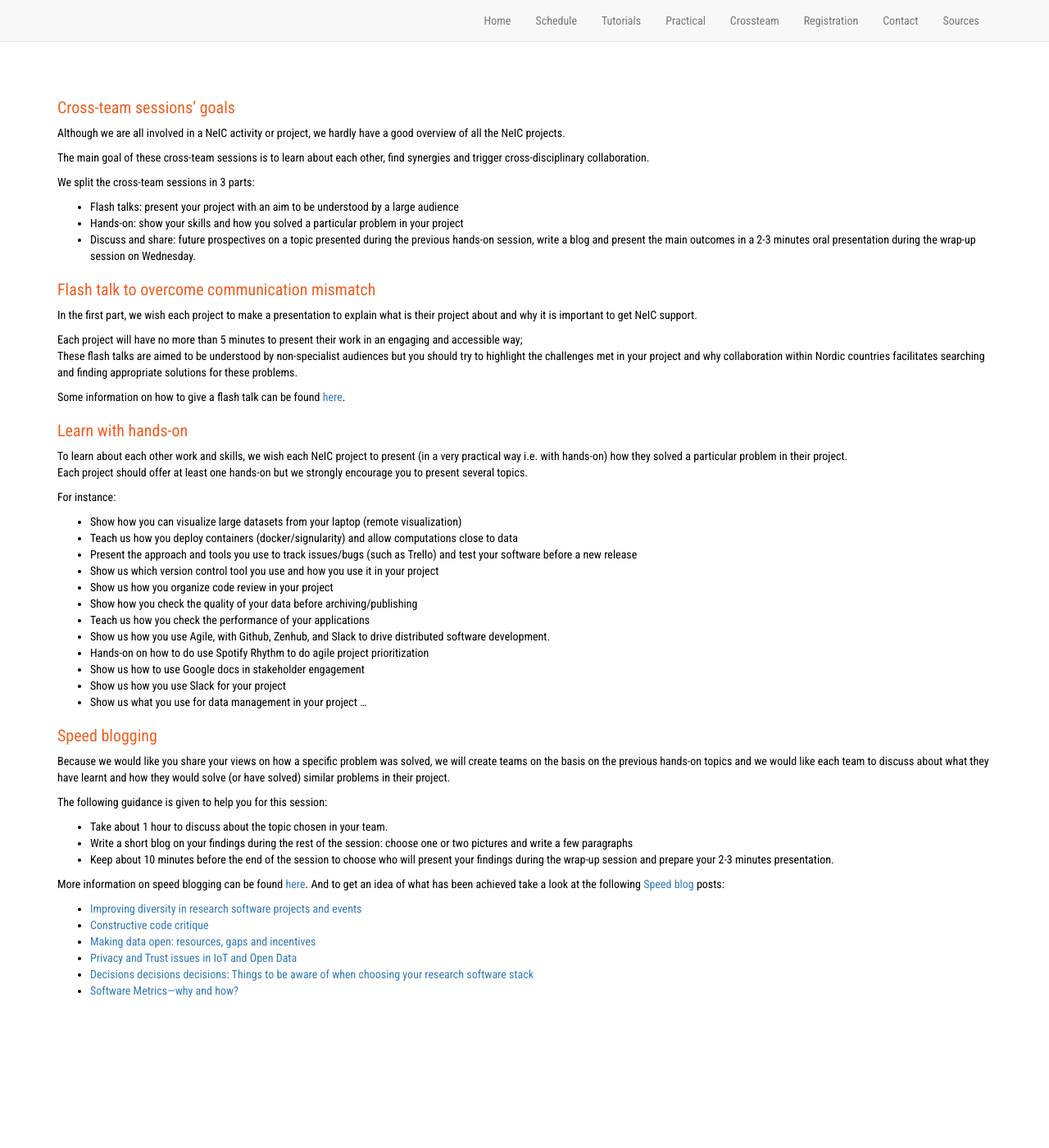
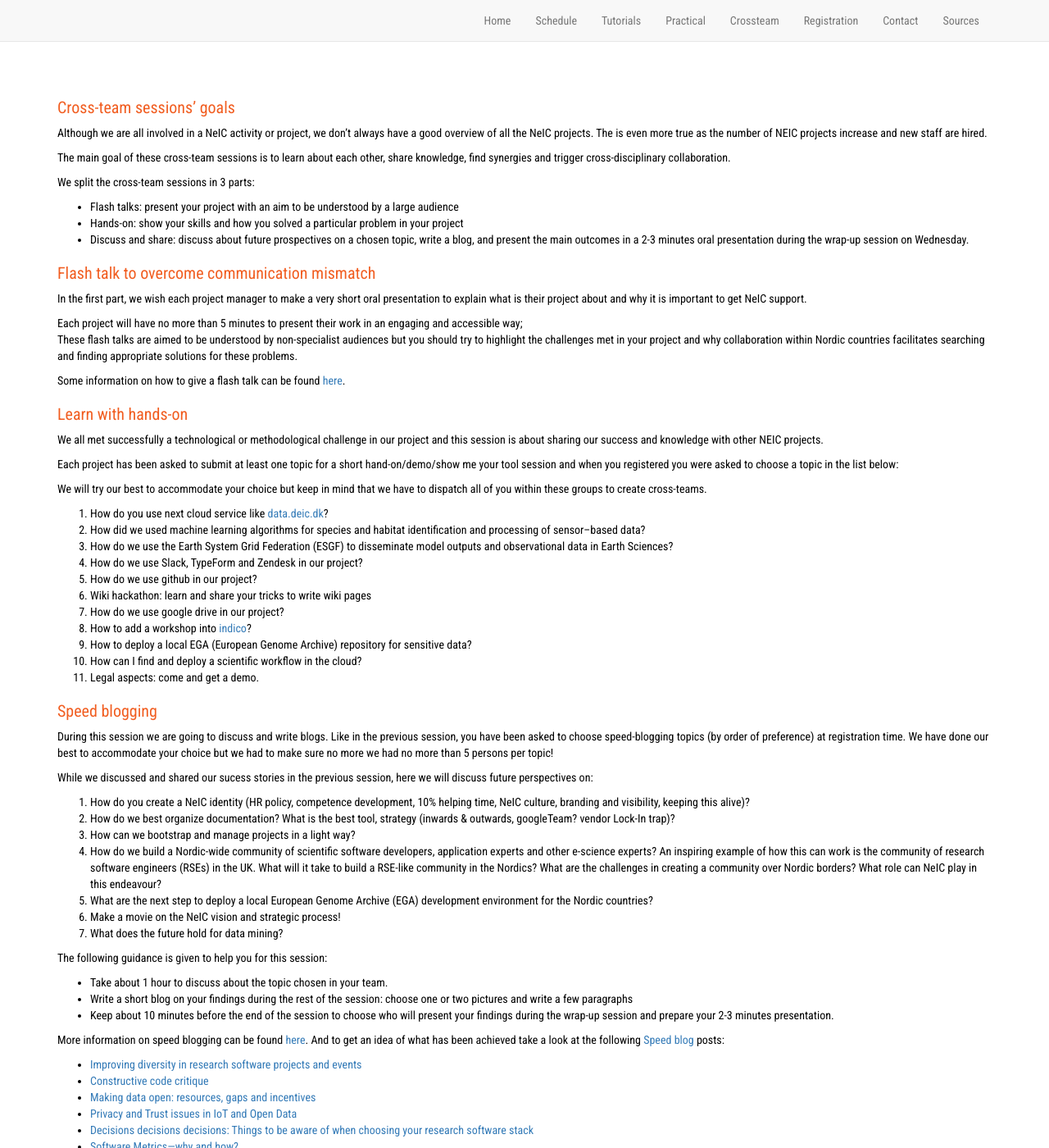
Before and after one commit to neicnordic/ahm18.neic.nordforsk.org, a Jekyll site: the page built from crossteam.md, in a window 1280 px wide and 1400 px high. Shown: the whole window at 82% size. Built offline with Jekyll 4.4.1, drawn with Linux system fonts in a browser that asks for light colours; nearby versions of some CDN libraries; our own code applies the rules of GitHub Pages for plain Markdown files.

Commit message:
added subjects for hands-on and speed blogging

```diff
--- a/crossteam.md
+++ b/crossteam.md
@@ -6,21 +6,23 @@ include: default
 ### Cross-team sessions' goals
 
 
-Although we are all involved in a NeIC activity or project, we hardly have a good overview of all the NeIC projects.
+Although we are all involved in a NeIC activity or project, we don't always have a good overview of all the NeIC projects. The is even more true as the number
+of NEIC projects increase and new staff are hired.
 
-The main goal of these cross-team sessions is to learn about each other, find synergies and trigger cross-disciplinary collaboration.
+The main goal of these cross-team sessions is to learn about each other, share knowledge, find synergies and trigger cross-disciplinary collaboration.
 
 We split the cross-team sessions in 3 parts:
 
 - Flash talks: present your project with an aim to be understood by a large audience
 - Hands-on: show your skills and how you solved a particular problem in your project
-- Discuss and share: future prospectives on a topic presented during the previous hands-on session, write a blog and present the main outcomes in a 2-3 minutes oral
+- Discuss and share: discuss about future prospectives on a chosen topic, write a blog, and present the main outcomes in a 2-3 minutes oral
 presentation during the wrap-up session on Wednesday.
 
 
 ### Flash talk to overcome communication mismatch
 
-In the first part, we wish each project to make a presentation to explain what is their project about and why it is important to get NeIC support.
+In the first part, we wish each project manager to make a very short oral presentation to explain what is their project about and why it is important to
+get NeIC support.
 
 Each project will have no more than 5 minutes to present their work in an engaging and accessible way;
 These flash talks are aimed to be understood by non-specialist audiences but you should try to highlight the challenges met in your project and why
@@ -31,31 +33,48 @@ Some information on how to give a flash talk can be found [here](https://www.sof
 
 ### Learn with hands-on
 
-To learn about each other work and skills, we wish each NeIC project to present (in a very practical way i.e. with hands-on) how
-they solved a particular problem in their project.
-Each project should offer at least one hands-on but we strongly encourage you to present several topics.
+We all met successfully a technological or methodological challenge in our project and this session is about sharing our success and knowledge with
+other NEIC projects.
+
+Each project has been asked to submit at least one topic for a short hand-on/demo/show me your tool session and when you registered you were asked to choose a topic
+in the list below:
 
 
-For instance:
+We will try our best to accommodate your choice but keep in mind that we have to dispatch all of you within these groups to create cross-teams.
 
-- Show how you can visualize large datasets from your laptop (remote visualization)
-- Teach us how you deploy containers (docker/signularity) and allow computations close to data
-- Present the approach and tools you use to track issues/bugs (such as Trello) and test your software before a new release
-- Show us which version control tool you use and how you use it in your project
-- Show us how you organize code review in your project
-- Show how you check the quality of your data before archiving/publishing
-- Teach us how you check the performance of your applications
-- Show us how you use Agile, with Github, Zenhub, and Slack to drive distributed software development.
-- Hands-on on how to do use Spotify Rhythm to do agile project prioritization
-- Show us how to use Google docs in stakeholder engagement
-- Show us how you use Slack for your project
-- Show us what you use for data management in your project
-...
+
+1. How do you use next cloud service like [data.deic.dk](https://data.deic.dk/)?
+2. How did we used machine learning algorithms for species and habitat identification and processing of sensor–based data?
+3. How do we use the Earth System Grid Federation (ESGF) to disseminate model outputs and observational data in Earth Sciences?
+4. How do we use Slack, TypeForm and Zendesk in our project?
+5. How do we use github in our project?
+6. Wiki hackathon: learn and share your tricks to write wiki pages
+7. How do we use google drive in our project?
+8. How to add a workshop into [indico](https://indico.neic.no)?
+9. How to deploy a local EGA (European Genome Archive) repository for sensitive data?
+10. How can I find and deploy a scientific workflow in the cloud?
+11. Legal aspects: come and get a demo.
+
+
 
 ### Speed blogging
 
-Because we would like you share your views on how a specific problem was solved, we will create teams on the basis on the previous hands-on topics and we
-would like each team to discuss about what they have learnt and how they would solve (or have solved) similar problems in their project.
+During this session we are going to discuss and write blogs. Like in the previous session, you have been asked to choose speed-blogging topics
+(by order of preference) at registration time. We have done our best to accommodate your choice but we had to make sure no more we had no more than 5
+persons per topic!
+
+While we discussed and shared our sucess stories in the previous session, here we will discuss future perspectives on:
+
+1. How do you create a NeIC identity (HR policy, competence development, 10% helping time, NeIC culture, branding and visibility, keeping this alive)?
+2. How do we best organize documentation? What is the best tool, strategy (inwards & outwards, googleTeam? vendor Lock-In trap)?
+3. How can we bootstrap and manage projects in a light way?
+4. How do we build a Nordic-wide community of scientific software developers, application experts and other e-science experts? An inspiring
+example of how this can work is the community of research software engineers (RSEs) in the UK. What will it take to build a RSE-like community in the Nordics? What are the challenges in
+creating a community over Nordic borders? What role can NeIC play in this endeavour?
+5. What are the next step to deploy a local European Genome Archive (EGA) development environment for the Nordic countries?
+6. Make a movie on the NeIC vision and strategic process!
+7. What does the future hold for data mining?
+
 
 The following guidance is given to help you for this session:
 - Take about 1 hour to discuss about the topic chosen in your team.
```
